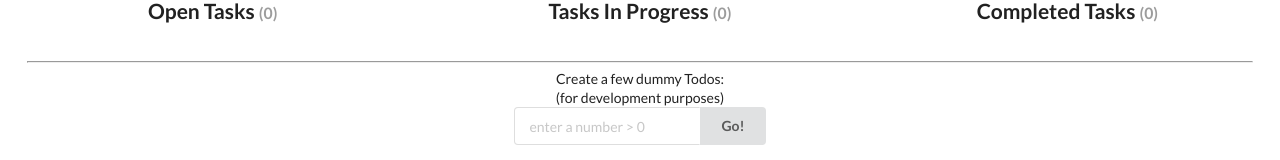
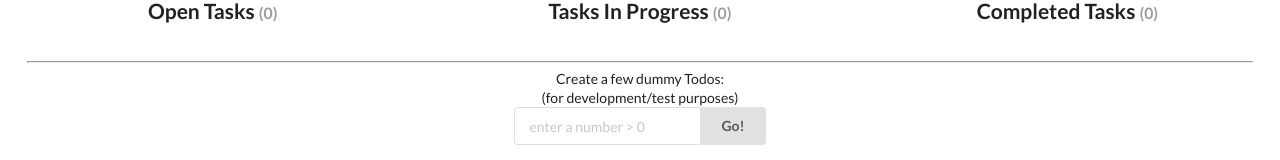
Before and after one commit to emaesen/vue-todo-app, a Vue app: page / in a window 1280 px wide. Shown: the part 144-304 px from the top of the page. Built offline with nearby package versions, Linux system fonts and the light colour scheme.

Commit message:
Minor text change

```diff
--- a/src/components/CreateDummyTodos.vue
+++ b/src/components/CreateDummyTodos.vue
@@ -3,7 +3,7 @@
     <hr class="ui">
     <div class="ui">
       Create a few dummy Todos:<br>
-      (for development purposes)
+      (for development/test purposes)
     </div>
     <div class="ui action input">
       <input
```
